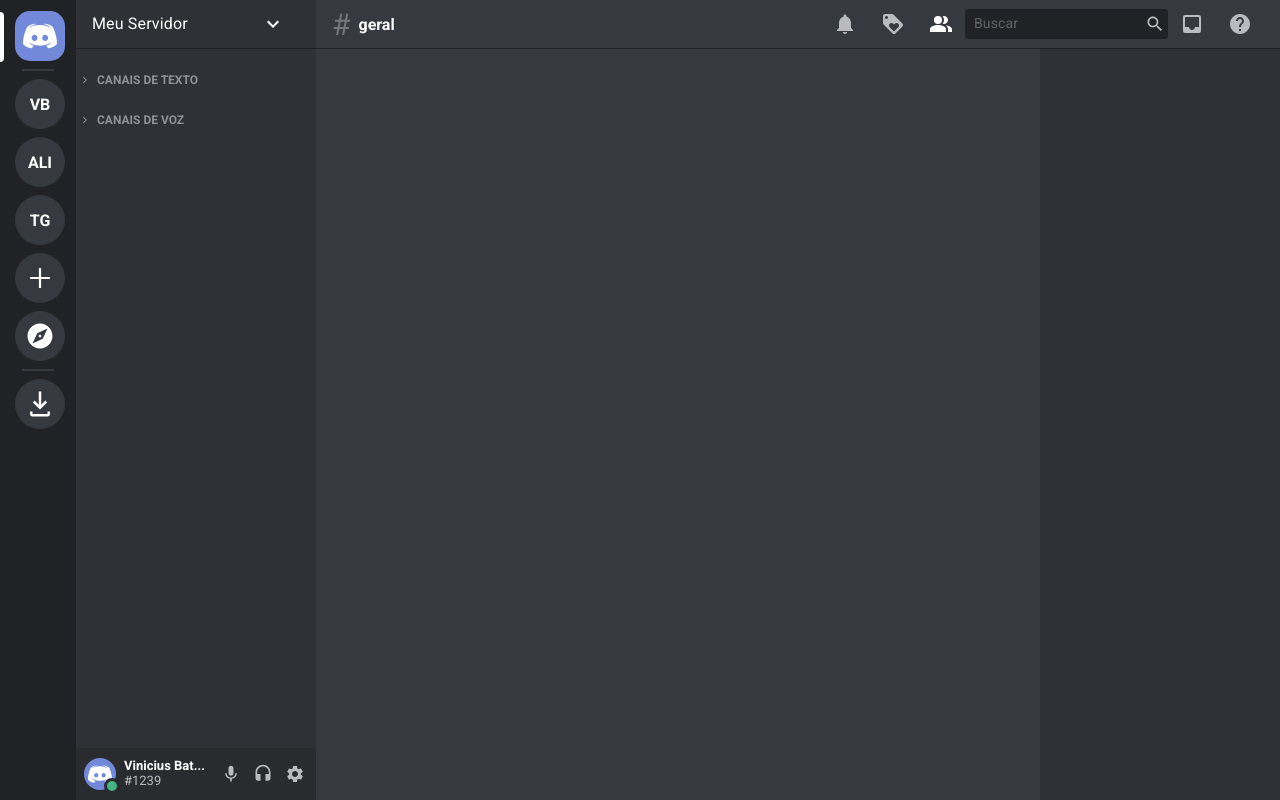
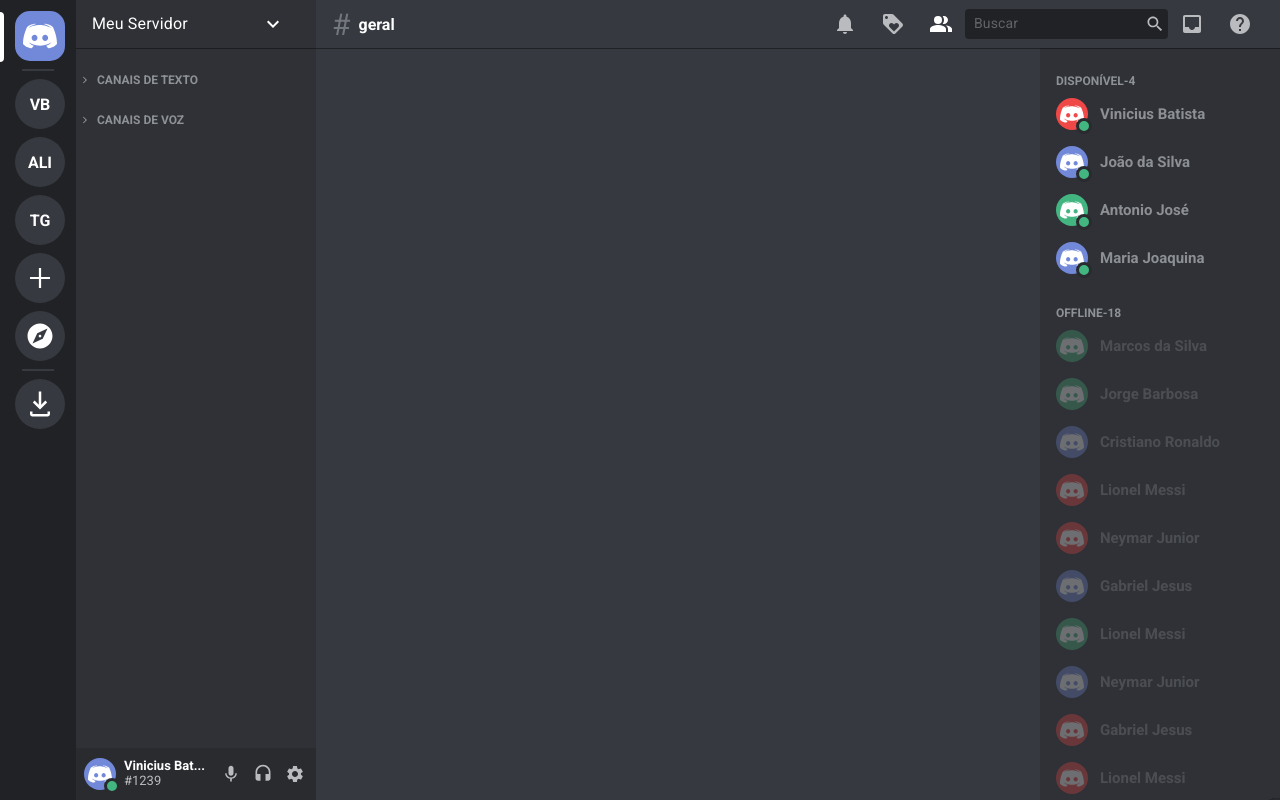
Before and after one commit to vbbarbosa97/clone-discord, a React (Create React App) app: page / in a window 1280 px wide. Built offline with nearby package versions, Linux system fonts and the light colour scheme.

Commit message:
UserList finalizado :rocket:

```diff
--- /dev/null
+++ b/src/components/UserList/User.tsx
@@ -0,0 +1,24 @@
+import React from 'react';
+import iconeDiscord from '../../assets/icone_discord.svg';
+import { Avatar, Profile, UserData } from './styles';
+
+export type UserProps = {
+	name: string;
+	userOnline: boolean;
+	colorAvatar: string;
+};
+
+export const User = ({ name, userOnline, colorAvatar }: UserProps) => {
+	const backgroundcColorAvatar = colorAvatar ? colorAvatar : '#7289da';
+
+	return (
+		<Profile>
+			<Avatar userOnline={userOnline} style={{ backgroundColor: backgroundcColorAvatar }}>
+				<img src={iconeDiscord} alt="iconeDiscord" />
+			</Avatar>
+			<UserData userOnline={userOnline}>
+				<strong>{name}</strong>
+			</UserData>
+		</Profile>
+	);
+};
--- a/src/components/UserList/index.tsx
+++ b/src/components/UserList/index.tsx
@@ -1,9 +1,48 @@
 import React from 'react';
-import { Container } from './styles';
+import { Container, TitleCategory } from './styles';
+import { User, UserProps } from './User';
 
 const UserList = () => {
+	const usersOnline: UserProps[] = [
+		{ name: 'Vinicius Batista', userOnline: true, colorAvatar: '#f04847' },
+		{ name: 'João da Silva', userOnline: true, colorAvatar: '#7289da' },
+		{ name: 'Antonio José', userOnline: true, colorAvatar: '#43b581' },
+		{ name: 'Maria Joaquina', userOnline: true, colorAvatar: '#7289da' },
+	];
+
+	const usersOffline: UserProps[] = [
+		{ name: 'Marcos da Silva', userOnline: false, colorAvatar: '#43b581' },
+		{ name: 'Jorge Barbosa', userOnline: false, colorAvatar: '#43b581' },
+		{ name: 'Cristiano Ronaldo', userOnline: false, colorAvatar: '#7289da' },
+		{ name: 'Lionel Messi', userOnline: false, colorAvatar: '#f04847' },
+		{ name: 'Neymar Junior', userOnline: false, colorAvatar: '#f04847' },
+		{ name: 'Gabriel Jesus', userOnline: false, colorAvatar: '#7289da' },
+		{ name: 'Lionel Messi', userOnline: false, colorAvatar: '#43b581' },
+		{ name: 'Neymar Junior', userOnline: false, colorAvatar: '#7289da' },
+		{ name: 'Gabriel Jesus', userOnline: false, colorAvatar: '#f04847' },
+		{ name: 'Lionel Messi', userOnline: false, colorAvatar: '#f04847' },
+		{ name: 'Neymar Junior', userOnline: false, colorAvatar: '#43b581' },
+		{ name: 'Gabriel Jesus', userOnline: false, colorAvatar: '#43b581' },
+		{ name: 'Lionel Messi', userOnline: false, colorAvatar: '#7289da' },
+		{ name: 'Neymar Junior', userOnline: false, colorAvatar: '#f04847' },
+		{ name: 'Gabriel Jesus', userOnline: false, colorAvatar: '#7289da' },
+		{ name: 'Lionel Messi', userOnline: false, colorAvatar: '#f04847' },
+		{ name: 'Neymar Junior', userOnline: false, colorAvatar: '#7289da' },
+		{ name: 'Gabriel Jesus', userOnline: false, colorAvatar: '#43b581' },
+	];
+
 	return (
-		<Container></Container>
+		<Container>
+			<TitleCategory>DISPONÍVEL-{usersOnline.length}</TitleCategory>
+			{usersOnline.map((item) => (
+				<User userOnline={item.userOnline} name={item.name} colorAvatar={item.colorAvatar} />
+			))}
+
+			<TitleCategory>OFFLINE-{usersOffline.length}</TitleCategory>
+			{usersOffline.map((item) => (
+				<User userOnline={item.userOnline} name={item.name} colorAvatar={item.colorAvatar} />
+			))}
+		</Container>
 	);
 };
 
--- a/src/components/UserList/styles.ts
+++ b/src/components/UserList/styles.ts
@@ -1,6 +1,85 @@
 import styled from 'styled-components';
+
+interface UserProps {
+	userOnline: boolean;
+}
 
 export const Container = styled.div`
 	grid-area: UL;
 	background-color: #2f3136;
+	/* padding: 0px 16px; */
+	overflow-y: scroll;
+
+	::-webkit-scrollbar {
+		display: none;
+	}
 `;
+
+export const TitleCategory = styled.h2`
+	font-size: 12px;
+	font-weight: bold;
+	color: #8e9297;
+	margin-top: 26px;
+	margin-left: 16px;
+`;
+
+export const Profile = styled.div`
+	display: flex;
+	flex-direction: row;
+	padding: 6px 8px;
+	margin: 4px 8px;
+	border-radius: 4px;
+
+	&:hover {
+		cursor: pointer;
+		background-color: rgba(79, 84, 92, 0.32);
+	}
+`;
+
+export const Avatar = styled.div<UserProps>`
+	width: 32px;
+	height: 32px;
+	border-radius: 50%;
+	position: relative;
+	opacity: ${({ userOnline }) => (userOnline ? '1' : '0.3')};
+	display: flex;
+	align-items: center;
+	justify-content: center;
+
+	&:hover {
+		cursor: pointer;
+	}
+
+	> img {
+		width: 24px;
+		height: 20px;
+	}
+
+	&::after {
+		background-color: #43b581;
+
+		width: ${({ userOnline }) => (userOnline ? '2px' : '0px')};
+		height: ${({ userOnline }) => (userOnline ? '10px' : '0px')};
+		padding: 0px 4px;
+
+		position: ${({ userOnline }) => (userOnline ? 'absolute' : 'fixed')};
+		bottom: -4px;
+		right: -4px;
+
+		border-radius: 50%;
+		border: 3px solid #292b2f;
+
+		content: '';
+	}
+`;
+
+export const UserData = styled.div<UserProps>`
+	margin-left: 12px;
+	display: flex;
+	align-items: center;
+	> strong {
+		color: #8c9095;
+		font-size: 15px;
+		opacity: ${({ userOnline }) => (userOnline ? '1' : '0.3')};
+	}
+`;
```
